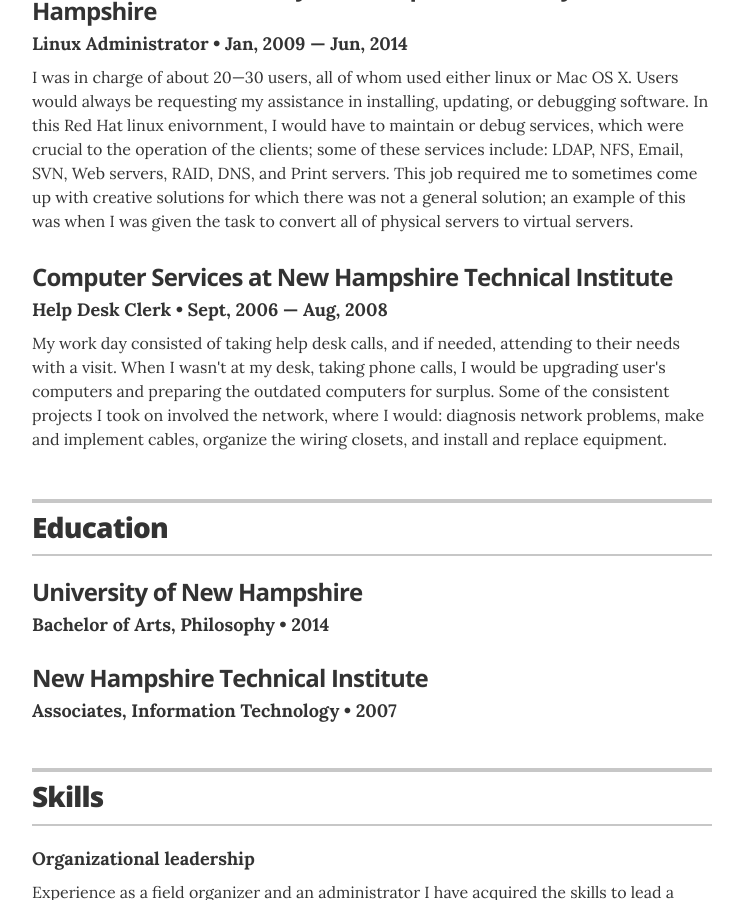
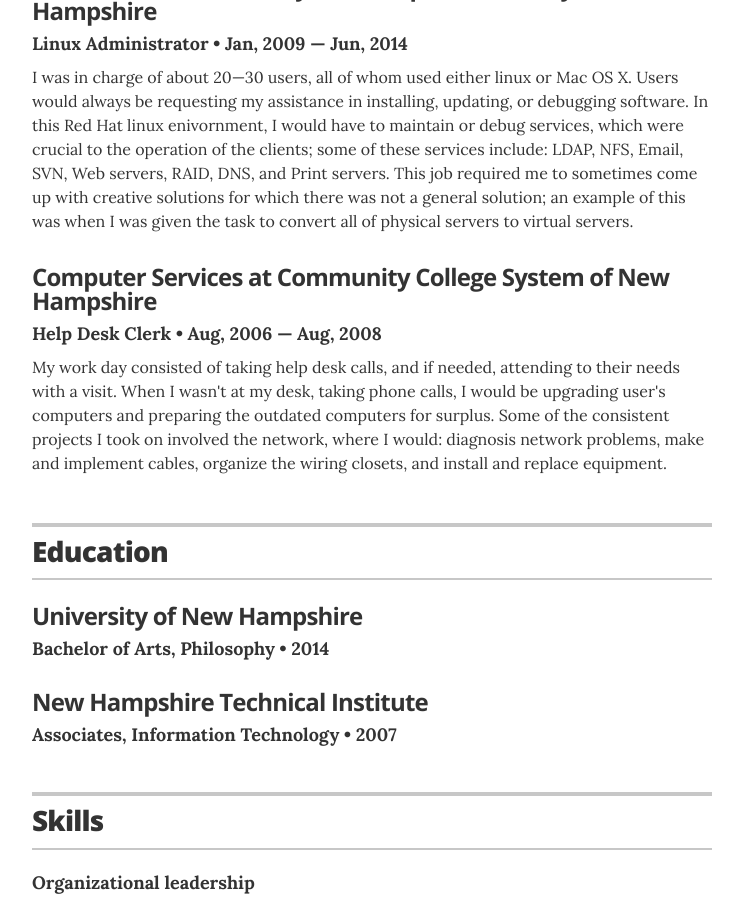
Before and after one commit to jthibeault2005/joshthibeault.me, a Jekyll site: the page built from index.html, in a window 1280 px wide and 900 px high, scrolled down 982 px. Shown: the whole window, without its empty margins (268-1011 px from the left). Built offline with Jekyll 4.4.1, drawn with Linux system fonts in a browser that asks for light colours.

Commit message:
Update experience.yml

```diff
--- a/_data/experience.yml
+++ b/_data/experience.yml
@@ -14,9 +14,9 @@
   duration: Jan, 2009 &mdash; Jun, 2014
   summary: I was in charge of about 20&mdash;30 users, all of whom used either linux or Mac OS X. Users would always be requesting my assistance in installing, updating, or debugging software. In this Red Hat linux enivornment, I would have to maintain or debug services, which were crucial to the operation of the clients&#59; some of these services include&#58; LDAP, NFS, Email, SVN, Web servers, RAID, DNS, and Print servers. This job required me to sometimes come up with creative solutions for which there was not a general solution&#59; an example of this was when I was given the task to convert all of physical servers to virtual servers.
 
-- company: Computer Services at New Hampshire Technical Institute
+- company: Computer Services at Community College System of New Hampshire
   position: Help Desk Clerk
-  duration: Sept, 2006  &mdash; Aug, 2008
+  duration: Aug, 2006  &mdash; Aug, 2008
   summary: My work day consisted of taking help desk calls, and if needed, attending to their needs with a visit. When I wasn&apos;t at my desk, taking phone calls, I would be upgrading user&apos;s computers and preparing the outdated computers for surplus. Some of the consistent projects I took on involved the network, where I would&#58; diagnosis network problems, make and implement cables, organize the wiring closets, and install and replace equipment.
 
 # Example
```
